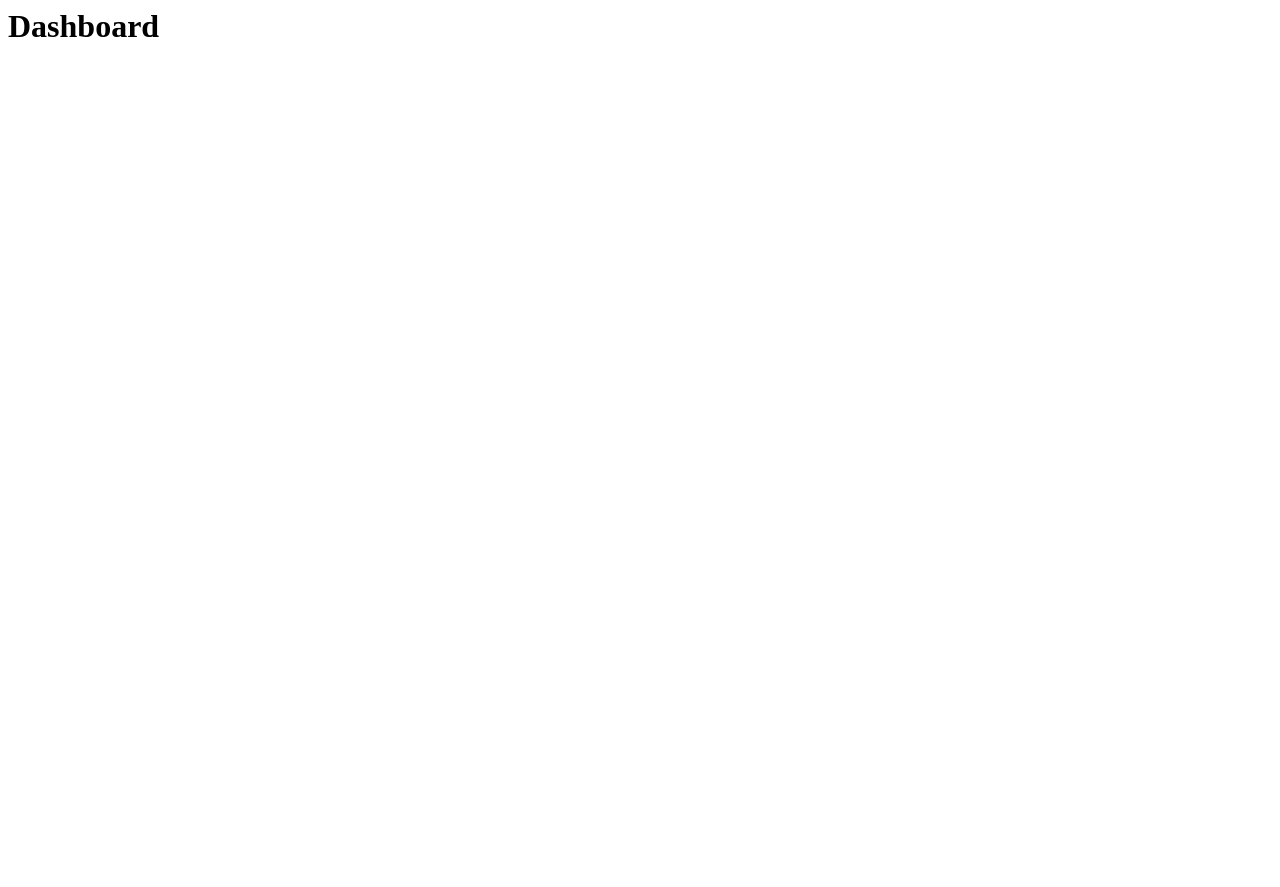
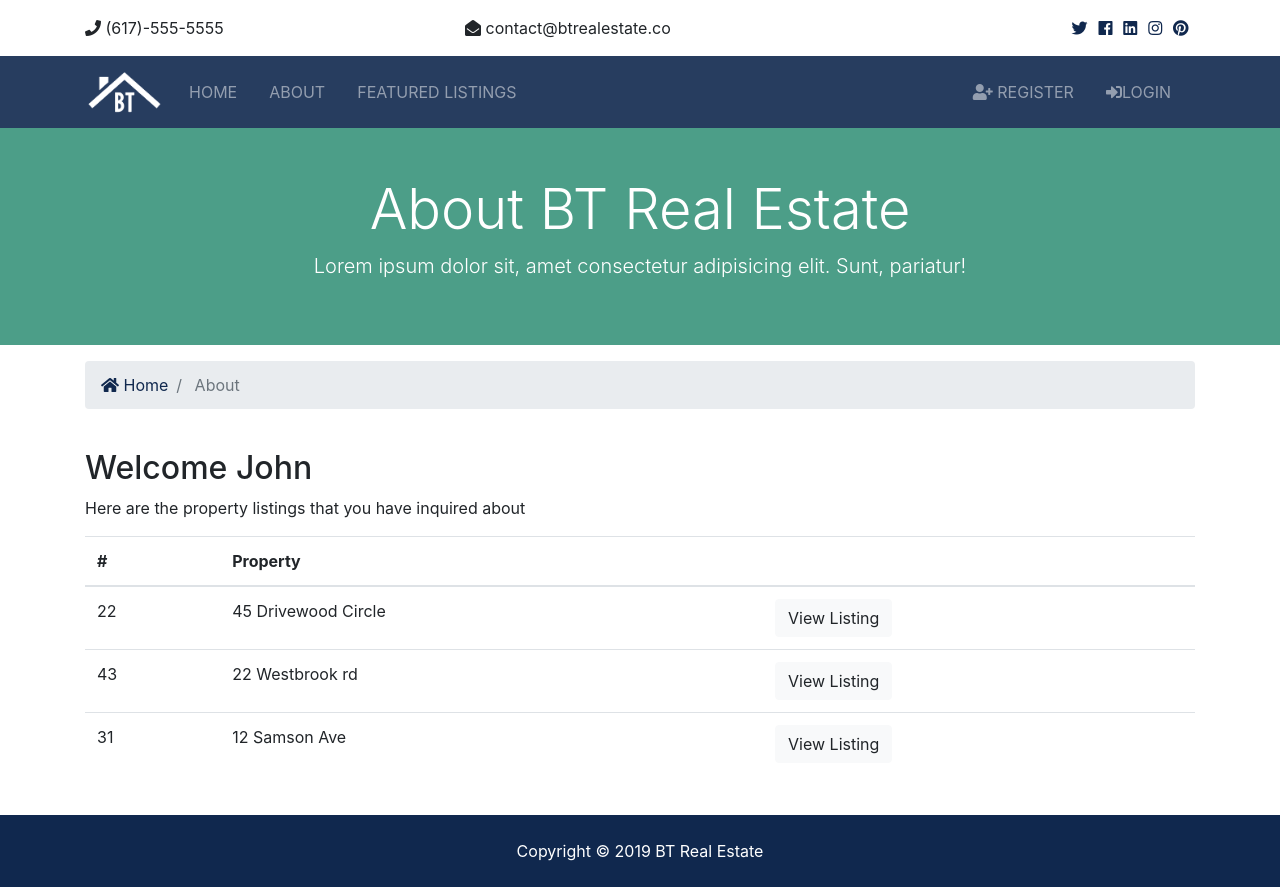
Before and after one commit to drewatienza/realeastate, a Django app: page /accounts/dashboard in a window 1280 px wide. Before the commit the page is almost empty. Before the commit the page ends 37 px from the top, so only its background shows below. Run offline with Django 3.2, Linux system fonts and the light colour scheme; some libraries are stand-ins or nearby versions.

Commit message:
logout and navbar auth links

```diff
--- a/accounts/views.py
+++ b/accounts/views.py
@@ -53,7 +53,10 @@ def login(request):
     return render(request, 'accounts/login.html')
 
 def logout(request):
-  return redirect('index')
+  if request.method == 'POST':
+    auth.logout(request)
+    messages.success(request, 'You are now logged out')
+    return redirect('index')
 
 def dashboard(request):
   return render(request, 'accounts/dashboard.html')
--- a/templates/accounts/dashboard.html
+++ b/templates/accounts/dashboard.html
@@ -1 +1,75 @@
-<h1>Dashboard</h1>
+{% extends 'base.html' %}
+
+{% block content %}
+<section id="showcase-inner" class="py-5 text-white">
+  <div class="container">
+    <div class="row text-center">
+      <div class="col-md-12">
+        <h1 class="display-4">About BT Real Estate</h1>
+        <p class="lead">Lorem ipsum dolor sit, amet consectetur adipisicing elit. Sunt, pariatur!</p>
+      </div>
+    </div>
+  </div>
+</section>
+
+<!-- Breadcrumb -->
+<section id="bc" class="mt-3">
+  <div class="container">
+    <nav aria-label="breadcrumb">
+      <ol class="breadcrumb">
+        <li class="breadcrumb-item">
+          <a href="{% url 'index' %}">
+            <i class="fas fa-home"></i> Home</a>
+        </li>
+        <li class="breadcrumb-item active"> About</li>
+      </ol>
+    </nav>
+  </div>
+</section>
+
+<!-- Alerts -->
+{% include 'partials/_alerts.html' %}
+
+<section id="dashboard" class="py-4">
+  <div class="container">
+    <div class="row">
+      <div class="col-md-12">
+        <h2>Welcome John</h2>
+        <p>Here are the property listings that you have inquired about</p>
+        <table class="table">
+          <thead>
+            <tr>
+              <th scope="col">#</th>
+              <th scope="col">Property</th>
+              <th></th>
+            </tr>
+          </thead>
+          <tbody>
+            <tr>
+              <td>22</td>
+              <td>45 Drivewood Circle</td>
+              <td>
+                <a class="btn btn-light" href="#">View Listing</a>
+              </td>
+            </tr>
+            <tr>
+              <td>43</td>
+              <td>22 Westbrook rd</td>
+              <td>
+                <a class="btn btn-light" href="#">View Listing</a>
+              </td>
+            </tr>
+            <tr>
+              <td>31</td>
+              <td>12 Samson Ave</td>
+              <td>
+                <a class="btn btn-light" href="#">View Listing</a>
+              </td>
+            </tr>
+          </tbody>
+        </table>
+      </div>
+    </div>
+  </div>
+</section>
+{% endblock %}
--- a/templates/partials/_navbar.html
+++ b/templates/partials/_navbar.html
@@ -40,6 +40,21 @@
       </ul>
 
       <ul class="navbar-nav ml-auto">
+        {% if user.is_authenticated %}
+          <li {% if 'dashboard' in request.path %} class="nav-item active mr-3" {% else %} class="nav-item mr-3" {% endif %}>
+            <a class="nav-link" href="{% url 'dashboard' %}">
+              Welcome {{ user.username }} (Dashboard)</a>
+          </li>
+          <li class="nav-item mr-3">
+            <a href="javascript:{document.getElementById('logout').submit()}" class="nav-link">
+              <i class="fas fa-sign-out-alt"></i> Logout
+            </a>
+            <form action="{% url 'logout' %}" method="POST" id="logout">
+              {% csrf_token %}
+              <input type="hidden">
+            </form>
+          </li>
+        {% else %}
           <li
             {% if 'register' in request.path %}
               class="nav-item active mr-3"
@@ -60,6 +75,7 @@
             <a class="nav-link" href="{% url 'login' %}">
               <i class="fas fa-sign-in-alt"></i>Login</a>
           </li>
+        {% endif %}
       </ul>
     </div>
   </div>
```
Also changed, not shown: templates/pages/index.html (+6 -2 lines). Lines whose indentation alone changed are shown as unchanged.
